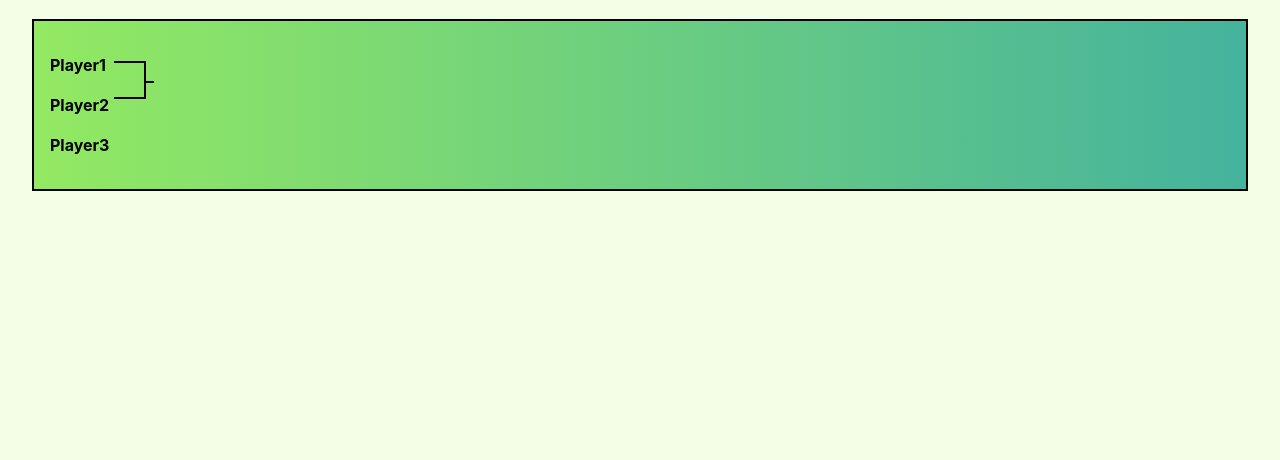
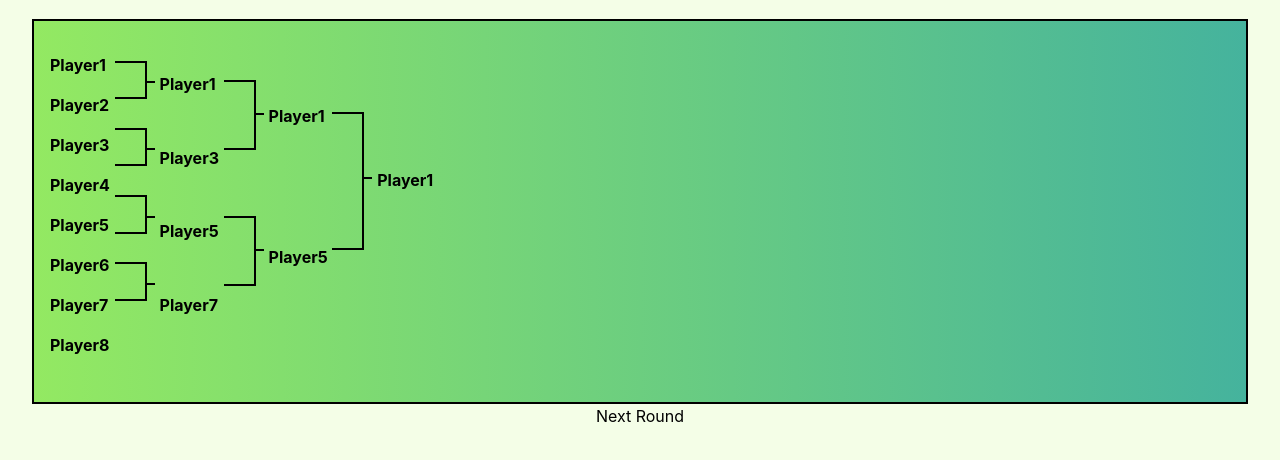
Before and after one commit to VikingMorich/counter, a React app: page /tournament/start in a window 1280 px wide. Shown: the part 112-572 px from the top of the page. Built offline with nearby package versions, Linux system fonts and the light colour scheme.

Commit message:
last update before leave tournament

```diff
--- a/src/components/view.js
+++ b/src/components/view.js
@@ -17,24 +17,72 @@ export class View extends React.Component {
                     {this.props.players.length % 2 === 0 &&
                         <>
                             <div>
-                                {this.props.players.filter((id, index) => index % 2 === 0).map((id) => <div className="complete_arm"></div>)}
+                                {this.props.players.filter((id, index) => index % 2 === 0).map((id) => <div key={id} className="complete_arm"></div>)}
                             </div>
                             <div>
-                                {this.props.players.filter((id, index) => index % 2 === 0).map((id) => <div className="hand_arm"></div>)}
+                                {this.props.players.filter((id, index) => index % 2 === 0).map((id) => <div key={id} className="hand_arm"></div>)}
                             </div>
                         </>
                     }
                     {this.props.players.length % 2 !== 0 &&
                         <>
                             <div>
-                                {this.props.players.filter((id, index) => index % 2 === 0 && (index !== this.props.players.length - 1)).map((id) => <div className="complete_arm"></div>)}
+                                {this.props.players.filter((id, index) => index % 2 === 0 && (index !== this.props.players.length - 1)).map((id) => <div key={id} className="complete_arm"></div>)}
+                                {this.props.players.filter((id, index) => index === this.props.players.length - 1).map((i, index) => <div key={index} className="straight_arm"></div>)}
                             </div>
                             <div>
-                                {this.props.players.filter((id, index) => index % 2 === 0 && (index !== this.props.players.length - 1)).map((id) => <div className="hand_arm"></div>)}
+                                {this.props.players.filter((id, index) => index % 2 === 0 && (index !== this.props.players.length - 1)).map((id) => <div key={id} className="hand_arm"></div>)}
+                                {this.props.players.filter((id, index) => index === this.props.players.length - 1).map((i, index) => <div key={index} className="hand_straight_arm"></div>)}
                             </div>
                         </>
                     }
-
+                    {/* SECOND ROUND */}
+                    <div>
+                        {this.props.players2.map((id) =>
+                            <div key={id} className="member2_box">
+                                <span className="members">{id}</span>
+                            </div>
+                        )}
+                    </div>
+                    {this.props.players2.length % 2 === 0 &&
+                        <>
+                            <div>
+                                {this.props.players2.filter((id, index) => index % 2 === 0).map((id) => <div key={id} className="complete_arm2"></div>)}
+                            </div>
+                            <div>
+                                {this.props.players2.filter((id, index) => index % 2 === 0).map((id) => <div key={id} className="hand_arm2"></div>)}
+                            </div>
+                        </>
+                    }
+                    {/* 3TH ROUND*/}
+                    <div>
+                        {this.props.players3.map((id) =>
+                            <div key={id} className="member3_box">
+                                <span className="members">{id}</span>
+                            </div>
+                        )}
+                    </div>
+                    {this.props.players2.length % 2 === 0 &&
+                        <>
+                            <div>
+                                {this.props.players3.filter((id, index) => index % 2 === 0).map((id) => <div key={id} className="complete_arm3"></div>)}
+                            </div>
+                            <div>
+                                {this.props.players3.filter((id, index) => index % 2 === 0).map((id) => <div key={id} className="hand_arm3"></div>)}
+                            </div>
+                        </>
+                    }
+                    {/* 4TH ROUND*/}
+                    <div>
+                        {this.props.players4.map((id) =>
+                            <div key={id} className="member4_box">
+                                <span className="members">{id}</span>
+                            </div>
+                        )}
+                    </div>
+                </div>
+                <div>
+                    <span>Next Round</span>
                 </div>
             </div>
         );
--- a/src/containers/tournament/view.js
+++ b/src/containers/tournament/view.js
@@ -3,7 +3,10 @@ import View from '../../components/view';
 
 const mapStateToProps = (state) => {
     return {
-        players: state.tournament.players
+        players: state.tournament.players,
+        players2: state.tournament.players2,
+        players3: state.tournament.players3,
+        players4: state.tournament.players4
     }
 }
 
--- a/src/css/components/view.css
+++ b/src/css/components/view.css
@@ -6,6 +6,8 @@
     padding: 1em;
     border: 2px solid black;
     display: flex;
+    white-space: nowrap;
+    overflow-x: scroll;
 }
 
 .members{
@@ -35,3 +37,75 @@
     margin-top: 0.5em;
     margin-bottom: 1.8em;
 }
+
+.straight_arm {
+    border-top: 2px solid black;
+    height: 0.1em;
+    width: 2em;
+    margin-top: 1.5em;
+    margin-bottom: 1.8em;
+    margin-left: 0.3em;
+}
+
+.hand_straight_arm{
+    border-bottom: 2px solid black;
+    height: 1.1em;
+    width: 0.5em;
+}
+
+.member2_box {
+    margin-top: 2.2em;
+    margin-bottom: 3.1em;
+    margin-left: 0.3em;
+}
+
+.complete_arm2 {
+    border-right: 2px solid black;
+    border-top: 2px solid black;
+    border-bottom: 2px solid black;
+    height: 4.4em;
+    width: 2em;
+    margin-top: 2.7em;
+    margin-bottom: 4.1em;
+    margin-left: 0.3em;
+}
+
+.hand_arm2{
+    border-bottom: 2px solid black;
+    height: 2.4em;
+    width: 0.5em;
+    margin-top: 2.5em;
+    margin-bottom: 6.1em;
+}
+
+.member3_box {
+    margin-top: 4.2em;
+    margin-bottom: 7.3em;
+    margin-left: 0.3em;
+}
+
+.complete_arm3 {
+    border-right: 2px solid black;
+    border-top: 2px solid black;
+    border-bottom: 2px solid black;
+    height: 8.6em;
+    width: 2em;
+    margin-top: 4.7em;
+    margin-bottom: 4.1em;
+    margin-left: 0.3em;
+}
+
+.hand_arm3{
+    border-bottom: 2px solid black;
+    height: 2.4em;
+    width: 0.5em;
+    margin-top: 6.5em;
+    margin-bottom: 6.1em;
+}
+
+.member4_box {
+    margin-top: 8.2em;
+    margin-bottom: 7.3em;
+    margin-left: 0.3em;
+    margin-right: 3em;
+}
--- a/src/reducers/tournament.js
+++ b/src/reducers/tournament.js
@@ -5,7 +5,10 @@ import {
 } from '../actions/types/tournament'
 
 export const initialState = {
-    players: ['Player1', 'Player2', 'Player3'],
+    players: ['Player1', 'Player2', 'Player3', 'Player4', 'Player5', 'Player6', 'Player7', 'Player8'],
+    players2: ['Player1', 'Player3', 'Player5', 'Player7'],
+    players3: ['Player1', 'Player5'],
+    players4: ['Player1'],
     tournamentStart: false
 }
 
```
